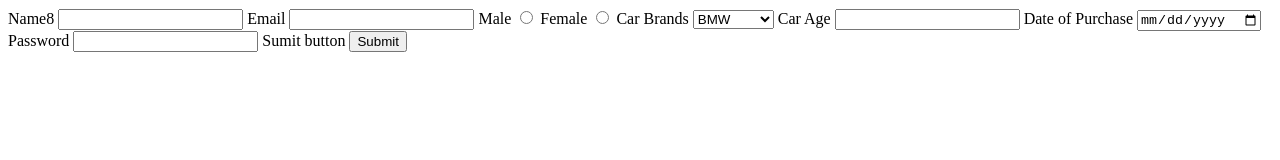
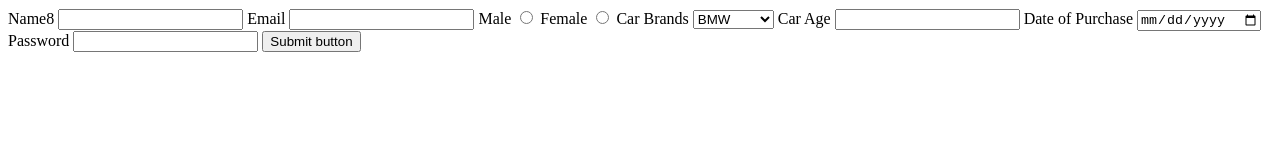
Before and after one commit to acciojob/car-insurance-form-rahulkr9162, a website: page main.html in a window 1280 px wide. Drawn offline with Linux system fonts and the light colour scheme.

Commit message:
created a submission

```diff
--- a/main.html
+++ b/main.html
@@ -10,6 +10,7 @@
 	<!-- the entire body must be written by student -->
     <script type="text/javascript" src="./script.js">
 </script>
+	<form method="post">
 <label for="name">Name8</label>
 	  <input type="text" id="name">
 	<label for="email">Email</label>
@@ -30,8 +31,9 @@
 	  <input id="dop" type="date" required>
 	<label for="password">Password</label>
 	  <input type="password" id="password" required>
-	<label for="submit">Sumit button</label>
-	  <input type="submit" id="submit">
+	<label for="submit"></label>
+	  <button type="submit" id="submit">Submit button</button>
+	</form>
 </body>
 
 </html>
```
